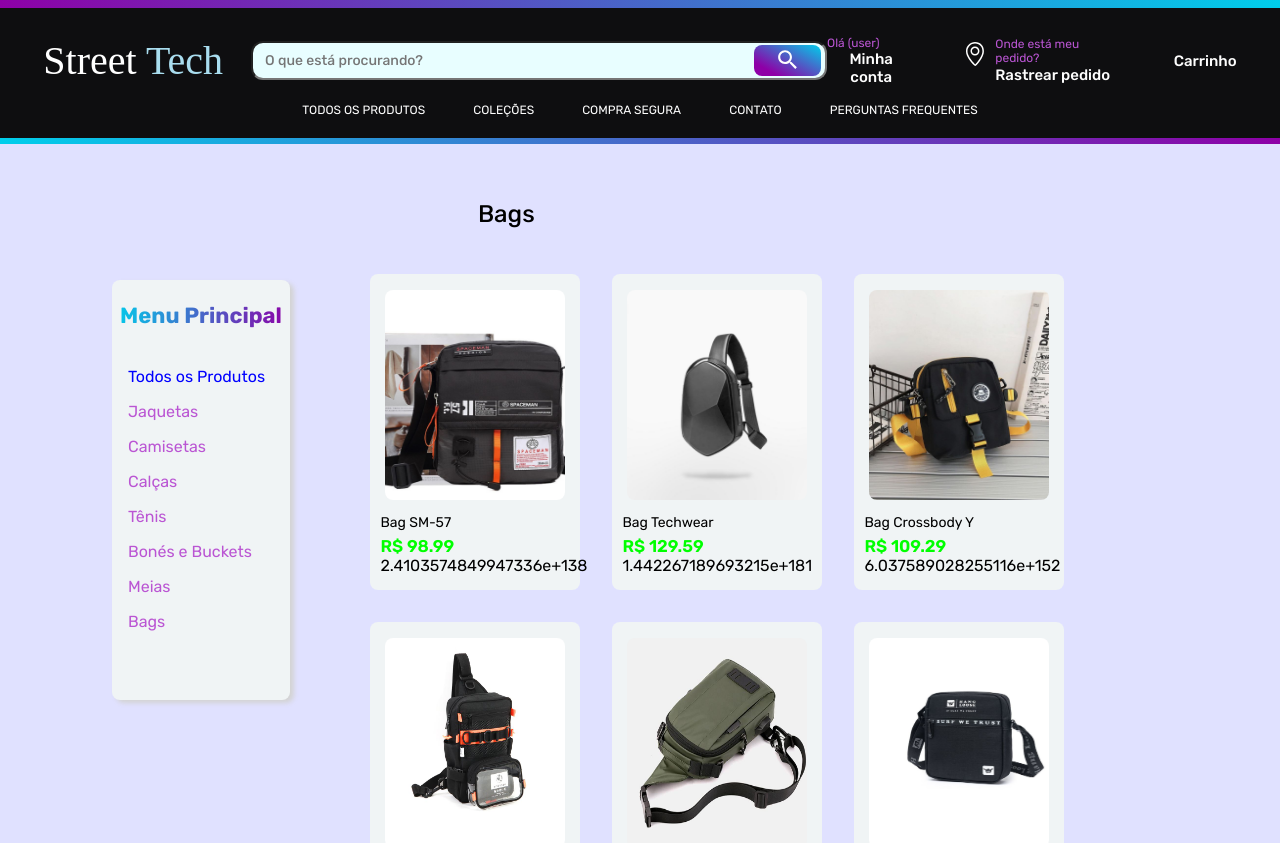
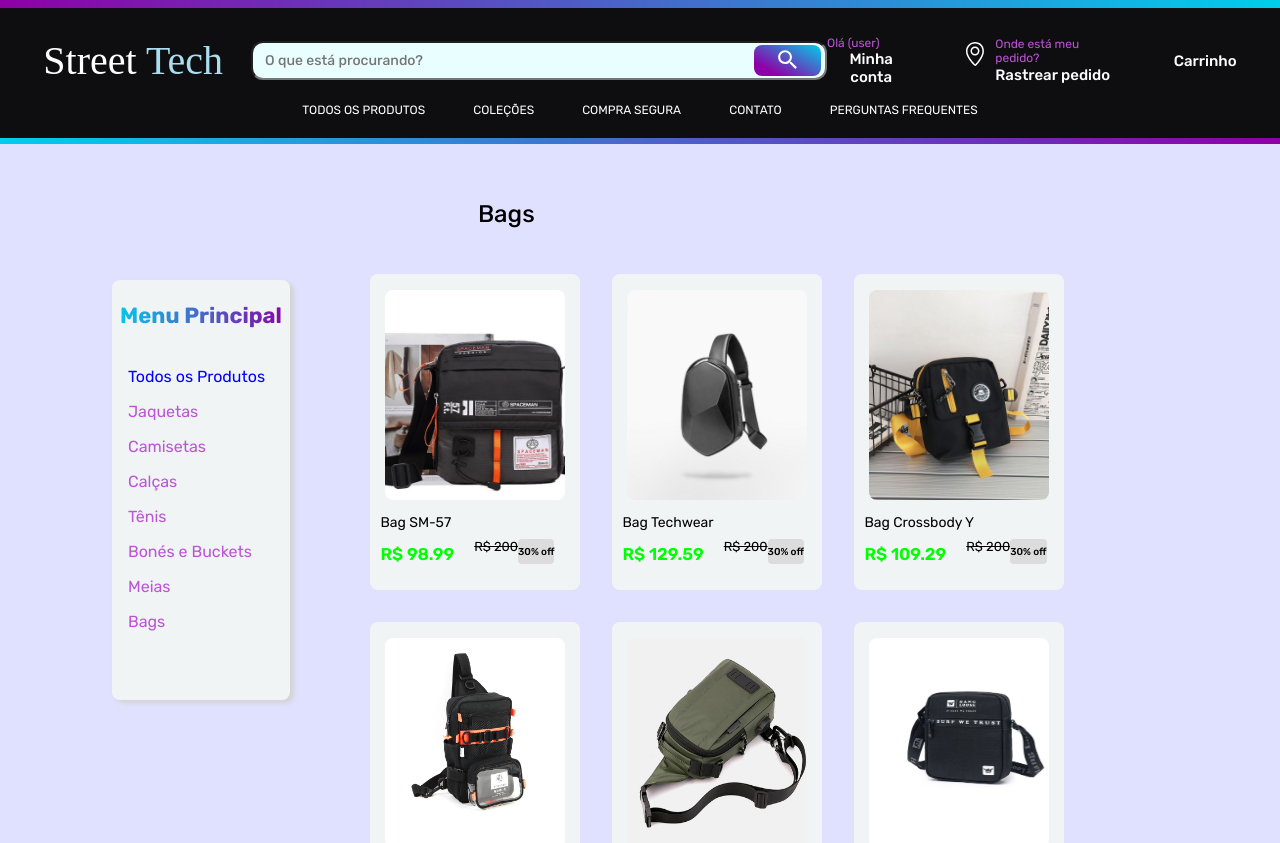
Before and after one commit to gustavocarvalho-ra/NextJs-Loja_Roupas, a Next.js app: page /pages/bags in a window 1280 px wide. Shown: the top 843 px of the page. Built offline with nearby package versions, Linux system fonts and the light colour scheme; a web font is replaced by a local one.

Commit message:
style: add desc

```diff
--- a/app/pages/bags/page.tsx
+++ b/app/pages/bags/page.tsx
@@ -14,10 +14,7 @@ export default function Test () {
   let produtos = [...pro];
   let products = produtos
 
-  // const porcent = porcent(20, 100)
-  // const porcentagem = (30. ...price) => {
-  //   return (30 / ...price) * 100;
-  // }
+  // var desconto = produtos.price * .3
 
   return (
     <>
@@ -41,8 +38,11 @@ export default function Test () {
               </div>
               <div className="info">
                 <h1 key={item.name}>{item.name}</h1>
-                <p key={item.price}>R$ {item.price}</p>
-                <span key={item.price}>{Math.pow(item.des, item.price)}</span>
+                <div className="nis" style={{display: "flex"}}>
+                  <p key={item.price}>R$ {item.price}</p>
+                  <span key={item.price}>R$ 200</span>
+                  <button>30% off</button>
+                </div>
               </div>
             </div>
           ))}
@@ -51,3 +51,4 @@ export default function Test () {
     </>
   )
 }
+// {Math.multiply(item.des * .03 , item.price)}
--- a/app/pages/bags/styles.ts
+++ b/app/pages/bags/styles.ts
@@ -42,6 +42,24 @@ export const Bag = styled.div `
       width: 90%;
       display: flex;
       flex-direction: column;
+
+      .nis {
+        margin-top: 8px;
+        display: flex;
+
+        span {
+          font-size: 13px;
+          margin-left: 20px;
+          text-decoration: line-through;
+        }
+        button {
+          font-size: 10px;
+          font-weight: 500;
+          border-width: 0;
+          background: gainsboro;
+          border-radius: 4px;
+        }
+      }
     }
 
     h1{
```
